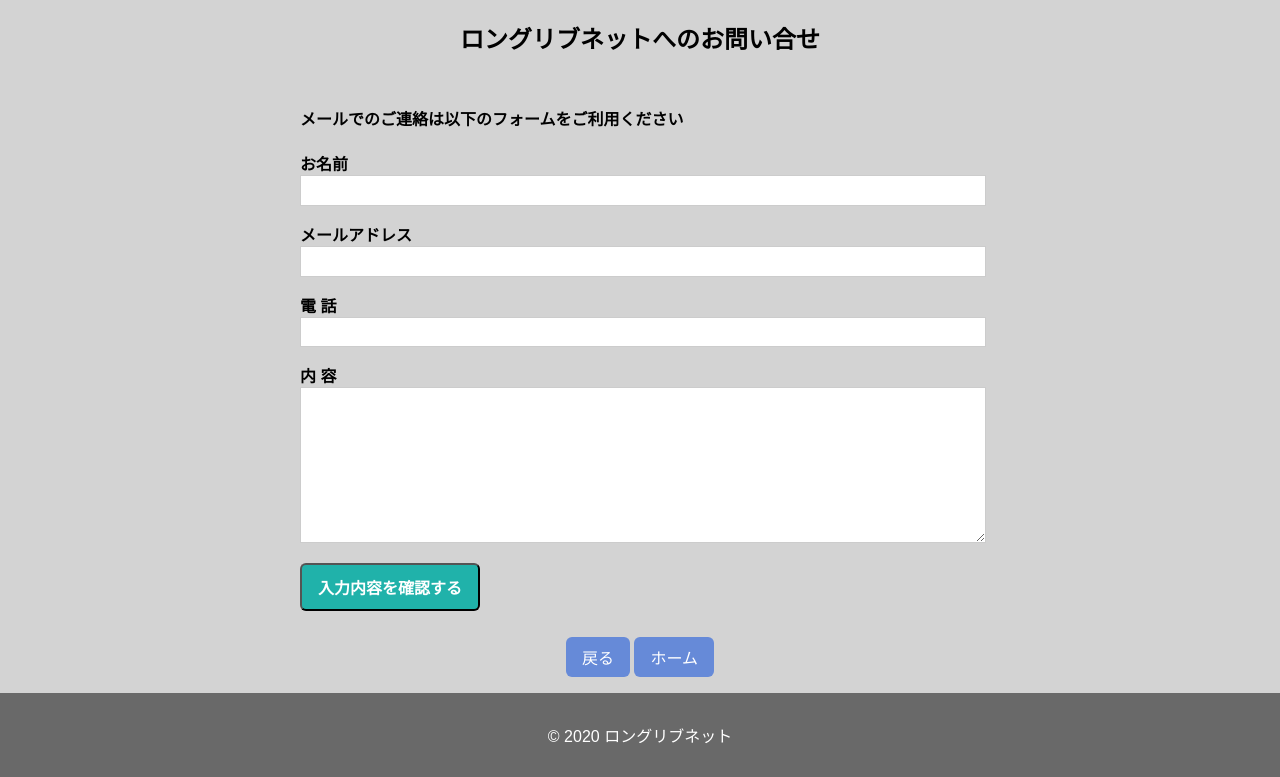
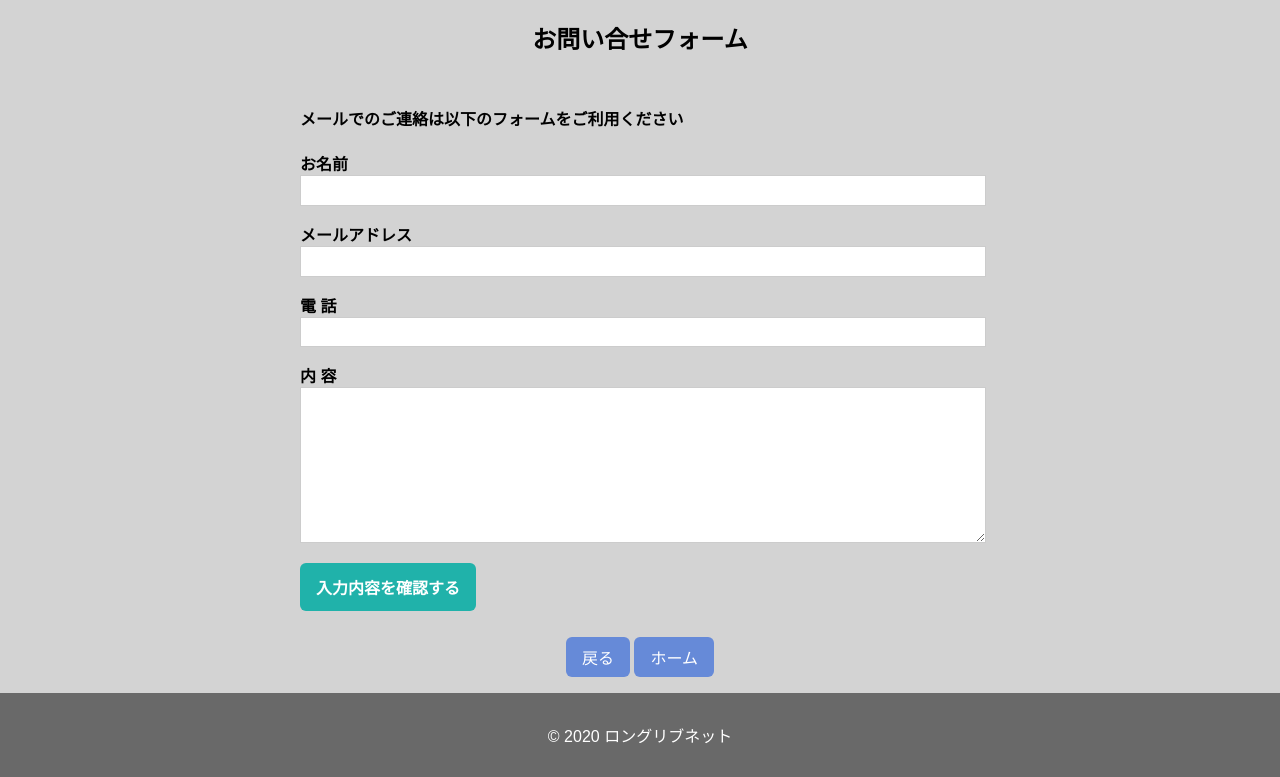
Before and after one commit to long-live-net/longlivenet, a Django app: page /contact/ in a window 1280 px wide. Shown: the part 136-913 px from the top of the page. Run offline with Django 3.2, Linux system fonts and the light colour scheme.

Commit message:
Fix contact form button border style on safari.

```diff
--- a/sitebase/templates/sitebase/contact.html
+++ b/sitebase/templates/sitebase/contact.html
@@ -5,7 +5,7 @@
 {% block content %}
 
 <section id="contact_form" class="center_block">
-  <h1>ロングリブネットへのお問い合せ</h1>
+  <h1>お問い合せフォーム</h1>
   <div class ="cform">
     <h4>メールでのご連絡は以下のフォームをご利用ください</h4>
     <form method="post">
--- a/static/base_style.css
+++ b/static/base_style.css
@@ -437,15 +437,15 @@ div.cform {
   padding: 10px 20px;
   text-align: left;
 }
-div.cform input[type="text"], input[type="email"], textarea {
+div.cform input[type="text"], div.cform input[type="email"], div.cform textarea {
   border: 1px solid #ccc;
   width: 100%;
 }
-div.cform input[type="text"]:focus, input[type="email"]:focus, textarea:focus {
+div.cform input[type="text"]:focus, div.cform input[type="email"]:focus, div.cform textarea:focus {
   box-shadow: 0 0 7px #1abc9c;
   border: 1px solid #1abc9c;
 }
-div.cform input[type="text"], input[type="email"] {
+div.cform input[type="text"], div.cform input[type="email"] {
   height: 2em;
 }
 @media only screen and (max-width:734px) {
@@ -474,9 +474,10 @@ div.contact_info {
 }
 button.cbutton {
   display: inline-block;
-  padding: 0.6em 1em;
+  padding: 0.75em 1em;
   text-decoration: none;
   background-color: lightseagreen;
+  border: none;
   border-radius: 6px;
   color: white;
   font-size: 1em;
```
